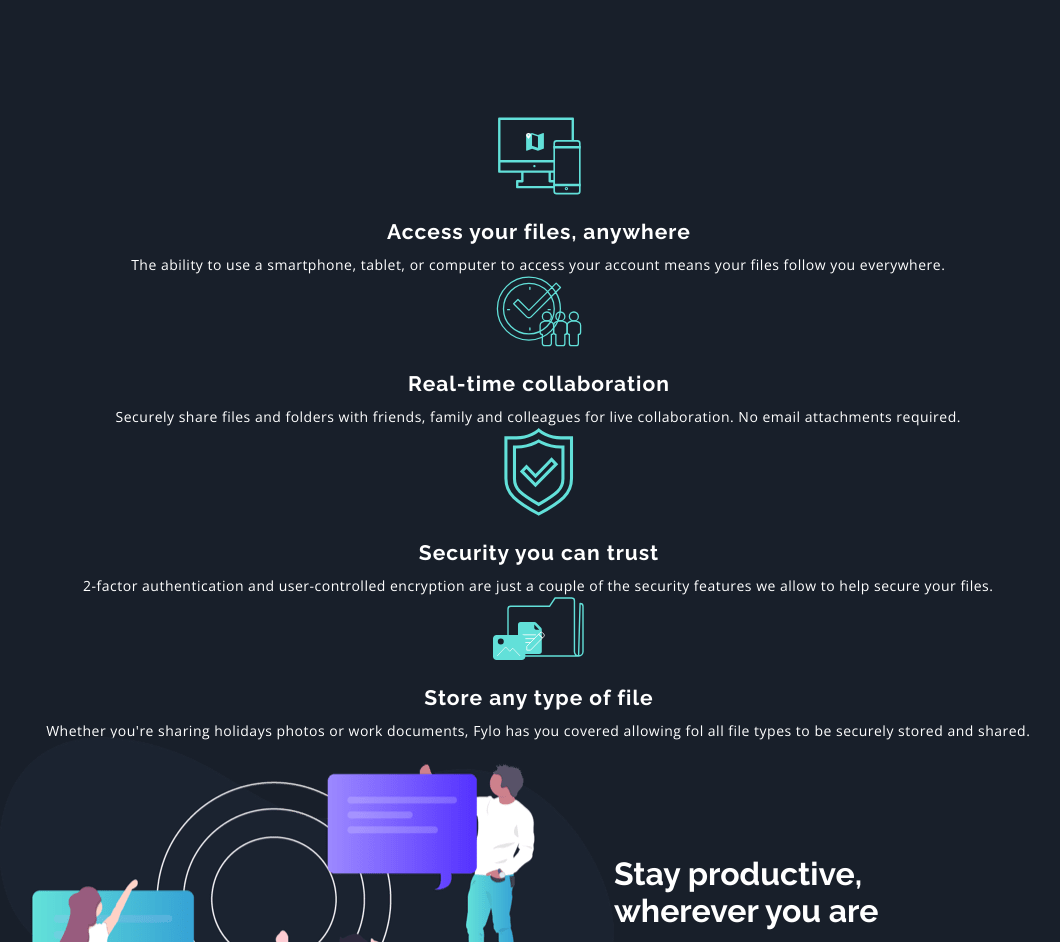
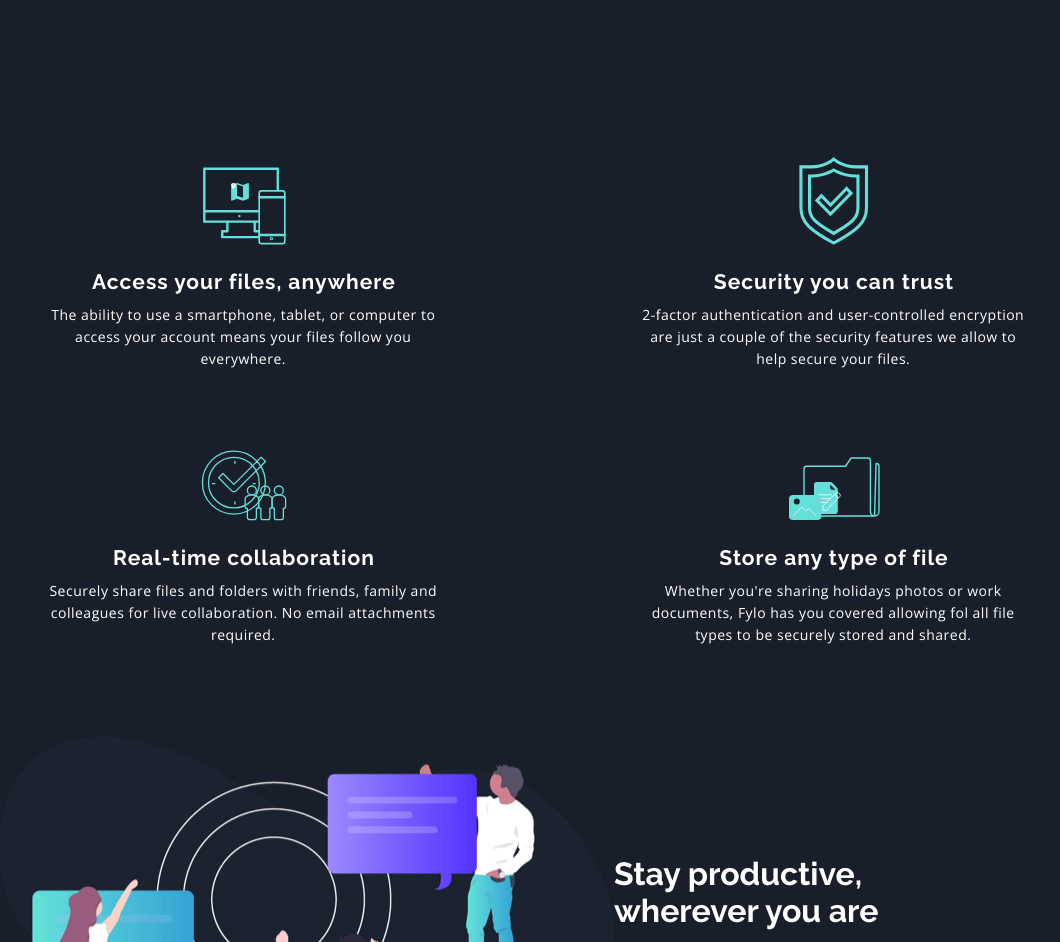
Before and after one commit to thaiscode/thaiscode.github.io-fylo-dark-theme-landing-page-master-, a plain HTML site: page index.html in a window 1280 px wide. Shown: the part 927-1869 px from the top of the page, without its empty margins (101-1161 px from the left). Drawn offline with nearby package versions, Linux system fonts and the light colour scheme.

Commit message:
Update index.html

```diff
--- a/index.html
+++ b/index.html
@@ -52,28 +52,28 @@
 
 	<main>
 	<section class="descricao">
-		<div class="coluna1">
-			<div>
+		<div class="linha1">
+			<div class="card-descricao">
 				<img src="images/icon-access-anywhere.svg">
 					<h1>Access your files, anywhere</h1>
 					<p>The ability to use a smartphone, tablet, or computer to access your account means your files follow you everywhere.</p>
 			</div>
 
-			<div>
+			<div class="card-descricao">
+				<img src="images/icon-security.svg">
+				<h1>Security you can trust</h1>
+				<p>2-factor authentication and user-controlled encryption are just a couple of the security features we allow to help secure your files.</p>
+			</div>
+		</div>
+
+		<div class="linha2">
+
+			<div class="card-descricao">
 				<img src="images/icon-collaboration.svg">
 				<h1>Real-time collaboration</h1>
 				<p>Securely share files and folders with friends, family and colleagues for live collaboration. No email attachments required.</p>
 			</div>
-		</div>
-
-		<div class="coluna2">
-			<div>
-				<img src="images/icon-security.svg">
-				<h1>Security you can trust</h1>
-				<p>2-factor authentication and user-controlled encryption are just a couple of the security features we allow to help secure your files.</p>
-			</div>
-
-			<div>
+			<div class="card-descricao">
 				<img src="images/icon-any-file.svg">
 				<h1>Store any type of file</h1>
 				<p>Whether you're sharing holidays photos or work documents, Fylo has you covered allowing fol all file types to be securely stored and shared.</p>
@@ -255,5 +255,10 @@
 		</div>
 		</div>
 	</footer>
+
+
+
+
+
 </body>
 </html>
```
